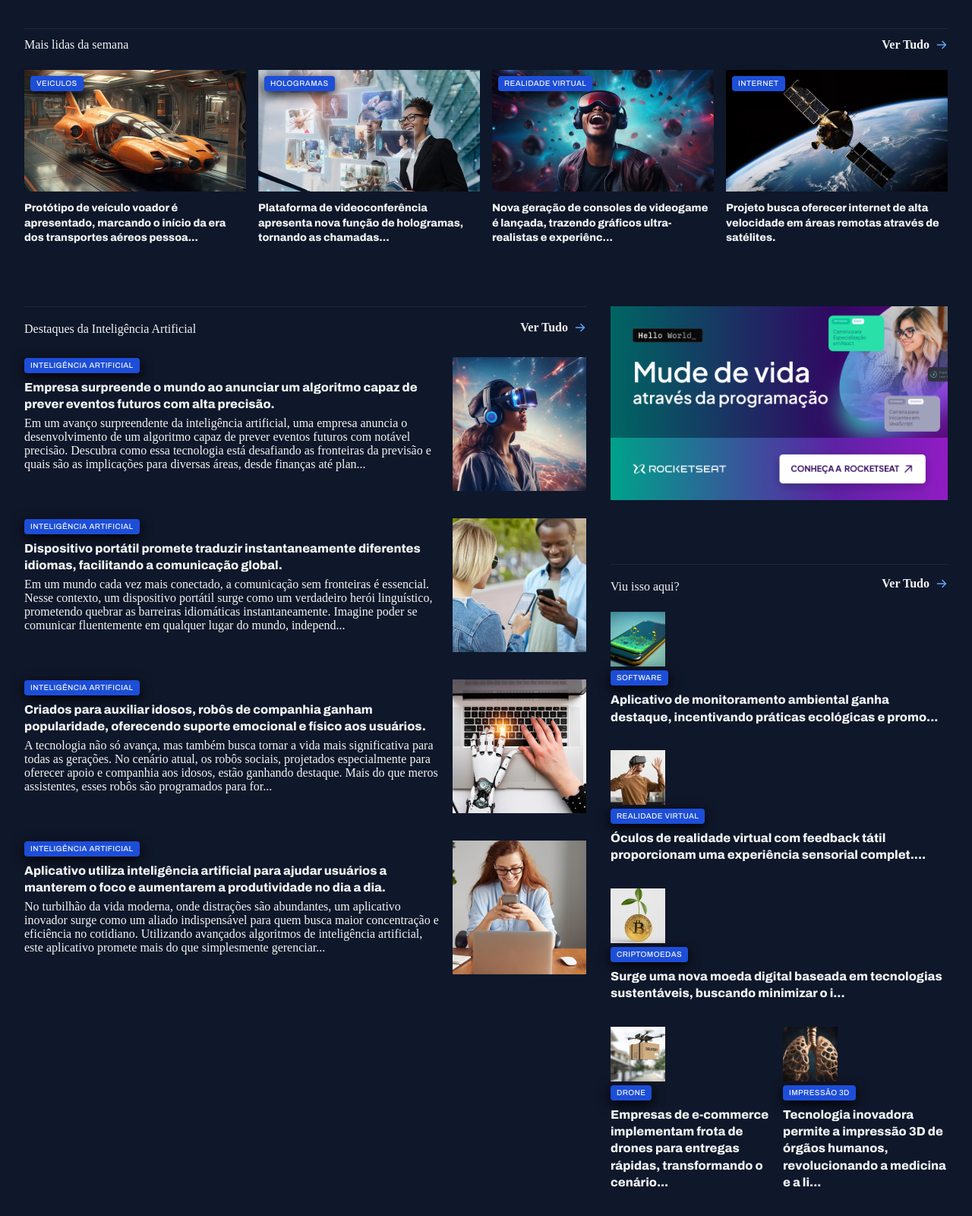
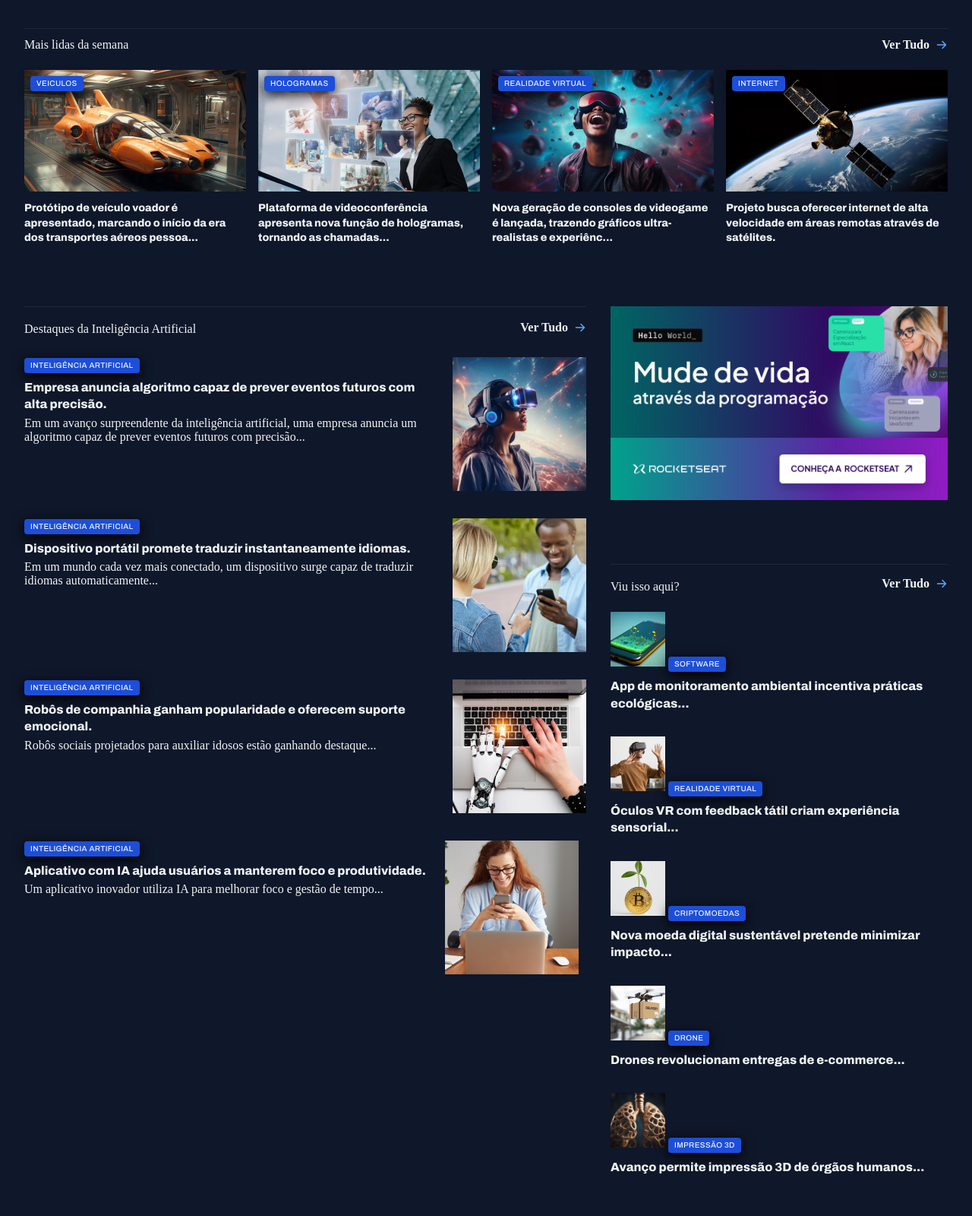
Before and after one commit to Andresilvadev-br/projeto-noticias, a plain HTML site: page index.html in a window 1280 px wide. Shown: the part 626-2226 px from the top of the page at 76% size. Drawn offline with Linux system fonts and the light colour scheme.

Commit message:
Final version

```diff
--- a/assets/sections.css
+++ b/assets/sections.css
@@ -1,38 +1,58 @@
+/* ------------------ */
+/* ANIMAÇÃO FLOAT     */
+/* ------------------ */
+
+.grid.container .card,
+.grid.container figure,
+.grid.container article {
+    transition: transform 0.25s ease, box-shadow 0.25s ease;
+}
+
+.grid.container .card:hover,
+.grid.container figure:hover,
+.grid.container article:hover {
+    transform: translateY(-6px);
+    box-shadow: 0 8px 22px rgba(0,0,0,0.35);
+}
+
+/* ------------------ */
+/* SEU CSS ORGANIZADO */
+/* ------------------ */
+
 section header{
     border-top: 1px solid var(--stroke-color);
     padding-block: 12px 24px;
     font: var(--text-span);
+}
 
-     a {
+section header a {
     justify-self: end;
     align-items: center;
     gap: 8px;
-        span{
+}
+
+section header a span {
     background-image: url(../assets/img/ArrowRight.svg);
     width: 16px;
     height: 16px;
 }
-        &:hover span {
-            background-image: url(../assets/img/ArrowRight.svg);
-        }
-
-} }
-
 
 #featured {
     grid-area: featured;
-    img{
+}
+
+#featured img {
     height: 100%;
     object-fit: cover;
+}
 
-    }
-}
 .card {
     border-radius: 4px;
     overflow: hidden;
     position: relative;
+}
 
-    &::before {
+.card::before {
     content: "";
     position: absolute;
     inset: 0;
@@ -43,74 +63,76 @@ section header{
         #020617 100%
     );
 }
-    figcaption {
+
+.card figcaption {
     position: absolute;
     bottom: 0;
+    padding: 24px;
+}
 
-        padding: 24px;
-
-
-        &:has(.text-lg){
+.card figcaption:has(.text-lg){
     padding: 12px;
 }
 
-        h2{
+.card h2{
     margin-top: 8px;
 }
-    } }
 
 #weekly {
+    grid-area: weekly;
+}
 
-    grid-area: weekly;
-
-    &>div{
+#weekly > div{
     grid-template-columns: repeat(4, 292px);
 }
-    img{height: 160px;
+
+#weekly img{
+    height: 160px;
 }
 
-    figure {
+#weekly figure {
     position: relative;
+}
 
-        .content-tag {
+#weekly figure .content-tag {
     position: absolute;
     top: 8px;
     left: 8px;
 }
 
-        p{
+#weekly figure p{
     margin-top: 8px;
     font-weight: 800;
 }
+
+#ai {
+    grid-area: ai;
 }
 
-}
-
-#ai{
-    grid-area: ai;
-    img{
+#ai img{
     width: 176px;
     aspect-ratio: 1/1;
     object-fit: cover;
 }
 
-    h3{
+#ai h3{
     margin-block: 8px 4px;
-
-    }
 }
 
 aside {
     grid-area: aside;
 }
+
 #more {
     grid-area: more;
-    h3{
+}
+
+#more h3{
     margin-top: 8px;
 }
-    img{
+
+#more img{
     width: 72px;
     aspect-ratio: 1/1;
     object-fit: cover;
 }
-}
--- a/index.html
+++ b/index.html
@@ -21,6 +21,7 @@
             <div><img src="assets/img/Tech News.svg" alt="Logo"></div>
             <div><strong>Buscar</strong><img src="assets/img/MagnifyingGlass.svg" alt="Lupa"></div>
         </nav>
+
         <nav id="secondary" class="grid grid-flow-col">
            <a href="#">Inteligência Artificial</a>
            <a href="#">Blockchain</a>
@@ -28,10 +29,10 @@
            <a href="#">Internet</a>
            <a href="#">Vestíveis</a>
            <a href="#">Realidade Aumentada</a>
-           <a href="#">Realidade  Virtual</a>
-
+           <a href="#">Realidade Virtual</a>
         </nav>
     </header>
+
     <main class="grid container">
         <section id="featured" class="grid grid-flow-col gap-16">
             <figure class="card">
@@ -48,34 +49,36 @@
             <div class="grid grid-cols-2 gap-16">
                 <figure class="card">
                     <img src="assets/img/Image 02.png" alt="">
-
                     <figcaption>
                         <span class="content-tag">Hologramas</span>
-                    <h2 class="text-lg">Novo Smartphone
-                        Projetor 3D chega ao mercado,
+                        <h2 class="text-lg">Novo Smartphone Projetor 3D chega ao mercado,
                         transformando a forma como vemos nossas telas!</h2>
                     </figcaption>
                 </figure>
 
-            <figure class="card"><img src="assets/img/Image 03.png" alt="">
+                <figure class="card">
+                    <img src="assets/img/Image 03.png" alt="">
                     <figcaption>
                         <span class="content-tag">Internet</span>
                         <h2 class="text-lg">Tecnologia 6G chega às metrópoles brasileiras,
                         prometendo revolucionar a forma como vivemos e nos comuni...</h2>
                     </figcaption>
                 </figure>
-            <figure class="card"><img src="assets/img/Image 04.png" alt="">
+
+                <figure class="card">
+                    <img src="assets/img/Image 04.png" alt="">
                     <figcaption>
                         <span class="content-tag">Vestíveis</span>
                         <h2 class="text-lg">Empresa lança relógio inteligente capaz de monitorar a saúde mental,
                         oferecendo insights valiosos para o...</h2>
                     </figcaption>
                 </figure>
-            <figure class="card"><img src="assets/img/Image 05.png" alt="">
+
+                <figure class="card">
+                    <img src="assets/img/Image 05.png" alt="">
                     <figcaption>
                         <span class="content-tag">Realidade Virtual</span>
-                    <h2 class="text-lg">Escolas adotam a tecnologia VR para
-                        proporcionar experiências imersivas,
+                        <h2 class="text-lg">Escolas adotam tecnologia VR para experiências imersivas,
                         transformando a aprendizagem tradi... </h2>
                     </figcaption>
                 </figure>
@@ -90,13 +93,13 @@
                     <span></span>
                 </a>
             </header>
+
             <div class="grid gap-16">
                 <figure>
                     <span class="content-tag">Veiculos</span>
                     <img src="assets/img/Image 06.png" alt="Carro">
                     <p class="text-lg">Protótipo de veículo voador é apresentado,
-                        marcando o início da era dos transportes aéreos
-                         pessoa...</p>
+                        marcando o início da era dos transportes aéreos pessoa...</p>
                 </figure>
 
                 <figure>
@@ -118,7 +121,6 @@
                     <p class="text-lg">Projeto busca oferecer internet de alta velocidade
                          em áreas remotas através de satélites.</p>
                 </figure>
-
             </div>
         </section>
 
@@ -130,61 +132,47 @@
                     <span></span>
                 </a>
             </header>
+
             <div class="grid gap-32">
                 <article class="grid grid-flow-col gap-16">
                     <div>
                         <span class="content-tag">Inteligência Artificial</span>
-                    <h3 class="text-xl">Empresa surpreende o mundo ao anunciar um
-                        algoritmo capaz de prever eventos futuros com alta precisão.</h3>
-                        <p class="text-sm">
-                            Em um avanço surpreendente da inteligência artificial,
-                             uma empresa anuncia o desenvolvimento de um algoritmo capaz de prever eventos futuros com notável precisão.
-                             Descubra como essa tecnologia está desafiando as fronteiras da previsão e quais são as implicações para diversas áreas,
-                            desde finanças até plan...
-                        </p>
+                        <h3 class="text-xl">Empresa anuncia algoritmo capaz de prever eventos futuros com alta precisão.</h3>
+                        <p class="text-sm">Em um avanço surpreendente da inteligência artificial,
+                        uma empresa anuncia um algoritmo capaz de prever eventos futuros com precisão...</p>
                     </div>
                     <div>
                         <img src="assets/img/Image 10.png" alt="">
                     </div>
                 </article>
+
                 <article class="grid grid-flow-col gap-16">
                     <div>
                         <span class="content-tag">Inteligência Artificial</span>
-                    <h3 class="text-xl">Dispositivo portátil promete traduzir instantaneamente diferentes idiomas, facilitando a comunicação global.</h3>
-                        <p class="text-sm">
-                           Em um mundo cada vez mais conectado, a comunicação sem
-                           fronteiras é essencial. Nesse contexto, um dispositivo portátil surge como um verdadeiro herói linguístico, prometendo quebrar as barreiras idiomáticas instantaneamente. Imagine poder se
-                           comunicar fluentemente em qualquer lugar do mundo, independ...
-                        </p>
+                        <h3 class="text-xl">Dispositivo portátil promete traduzir instantaneamente idiomas.</h3>
+                        <p class="text-sm">Em um mundo cada vez mais conectado, um dispositivo surge capaz de traduzir idiomas automaticamente...</p>
                     </div>
                     <div>
                         <img src="assets/img/Image 11.png" alt="">
                     </div>
                 </article>
+
                 <article class="grid grid-flow-col gap-16">
                     <div>
                         <span class="content-tag">Inteligência Artificial</span>
-                    <h3 class="text-xl">Criados para auxiliar idosos, robôs de companhia ganham popularidade,
-                        oferecendo suporte emocional e físico aos usuários.</h3>
-                        <p class="text-sm">
-                            A tecnologia não só avança,
-                            mas também busca tornar a vida mais significativa para todas as gerações. No cenário atual, os robôs sociais, projetados especialmente para oferecer apoio e companhia aos idosos, estão ganhando destaque. Mais do que meros assistentes,
-                            esses robôs são programados para for...
-                        </p>
+                        <h3 class="text-xl">Robôs de companhia ganham popularidade e oferecem suporte emocional.</h3>
+                        <p class="text-sm">Robôs sociais projetados para auxiliar idosos estão ganhando destaque...</p>
                     </div>
                     <div>
                         <img src="assets/img/Image 12.png" alt="">
                     </div>
                 </article>
+
                 <article class="grid grid-flow-col gap-16">
                     <div>
                         <span class="content-tag">Inteligência Artificial</span>
-                    <h3 class="text-xl">Aplicativo utiliza inteligência artificial para ajudar usuários a manterem o foco e
-                        aumentarem a produtividade no dia a dia.</h3>
-                        <p class="text-sm">
-                           No turbilhão da vida moderna, onde distrações são abundantes, um aplicativo inovador surge como um aliado indispensável para quem busca maior concentração e eficiência no cotidiano. Utilizando avançados algoritmos de inteligência artificial,
-                           este aplicativo promete mais do que simplesmente gerenciar...
-                        </p>
+                        <h3 class="text-xl">Aplicativo com IA ajuda usuários a manterem foco e produtividade.</h3>
+                        <p class="text-sm">Um aplicativo inovador utiliza IA para melhorar foco e gestão de tempo...</p>
                     </div>
                     <div>
                         <img src="assets/img/Image 13.png" alt="">
@@ -193,12 +181,10 @@
             </div>
         </section>
 
-        <div>
         <aside>
             <img src="assets/img/Ads.png" alt="">
+        </aside>
 
-
-        </div>
         <section id="more">
             <header class="grid grid-flow-col">
                 <h3>Viu isso aqui?</h3>
@@ -211,60 +197,45 @@
             <div class="grid gap-32">
                 <article class="grid grid-flow-col gap-16">
                     <div>
-                    <div>
                         <img src="assets/img/Image 14.png" alt="">
+                        <span class="content-tag">Software</span>
+                        <h3 class="text-xl">App de monitoramento ambiental incentiva práticas ecológicas...</h3>
                     </div>
-                    <span class="content-tag">Software</span>
-                    <h3 class="text-xl">Aplicativo de monitoramento ambiental ganha destaque, incentivando práticas ecológicas e promo...</h3>
+                </article>
 
-                </div>
-
-            </article>
                 <article class="grid grid-flow-col gap-16">
                     <div>
-                    <div>
                         <img src="assets/img/Image 15.png" alt="">
+                        <span class="content-tag">Realidade Virtual</span>
+                        <h3 class="text-xl">Óculos VR com feedback tátil criam experiência sensorial...</h3>
                     </div>
-                    <span class="content-tag">Realidade Virtual</span>
-                    <h3 class="text-xl">Óculos de realidade virtual com feedback tátil proporcionam uma experiência sensorial complet....</h3>
+                </article>
 
-                </div>
-
-            </article>
                 <article class="grid grid-flow-col gap-16">
                     <div>
-                    <div>
                         <img src="assets/img/Image 16.png" alt="">
+                        <span class="content-tag">Criptomoedas</span>
+                        <h3 class="text-xl">Nova moeda digital sustentável pretende minimizar impacto...</h3>
                     </div>
-                    <span class="content-tag">Criptomoedas</span>
-                    <h3 class="text-xl">Surge uma nova moeda digital baseada em tecnologias sustentáveis, buscando minimizar o i...</h3>
+                </article>
 
-                </div>
-
-            </article>
                 <article class="grid grid-flow-col gap-16">
                     <div>
-                    <div>
                         <img src="assets/img/Image 17.png" alt="">
+                        <span class="content-tag">Drone</span>
+                        <h3 class="text-xl">Drones revolucionam entregas de e-commerce...</h3>
                     </div>
-                    <span class="content-tag">Drone</span>
-                    <h3 class="text-xl">Empresas de e-commerce implementam frota de drones para entregas rápidas, transformando o cenário...</h3>
+                </article>
 
-                </div>
                 <article class="grid grid-flow-col gap-16">
                     <div>
-                    <div>
                         <img src="assets/img/Image 18.png" alt="">
+                        <span class="content-tag">Impressão 3D</span>
+                        <h3 class="text-xl">Avanço permite impressão 3D de órgãos humanos...</h3>
                     </div>
-                    <span class="content-tag">Impressão 3d</span>
-                    <h3 class="text-xl">Tecnologia inovadora permite a impressão 3D de órgãos humanos, revolucionando a medicina e a li...</h3>
-
-                </div>
-
                 </article>
             </div>
         </section>
-        </aside>
     </main>
 </body>
 </html>
```
Lines whose indentation alone changed are shown as unchanged.
